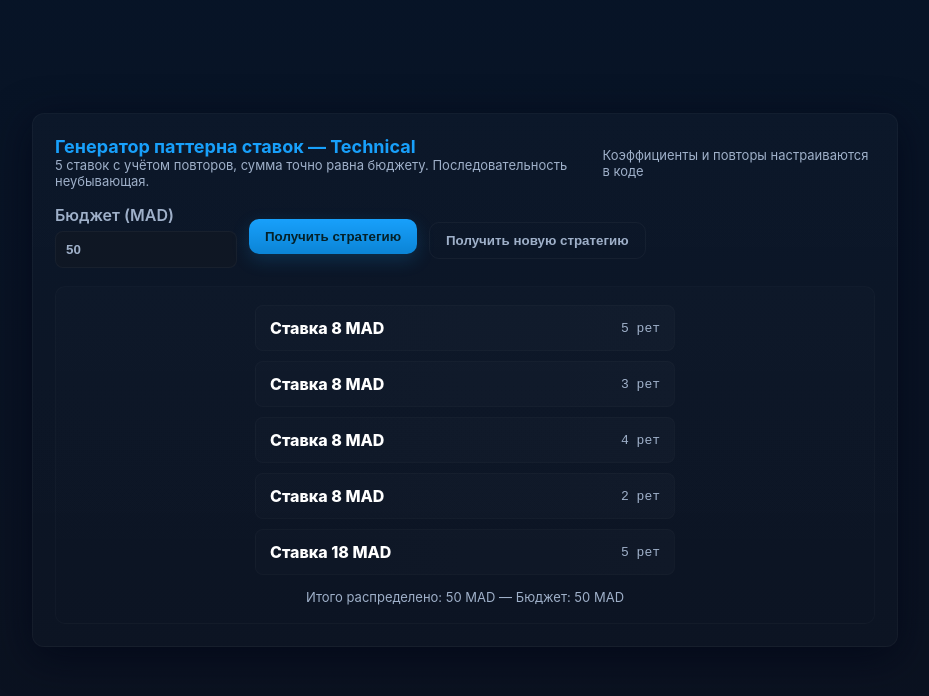
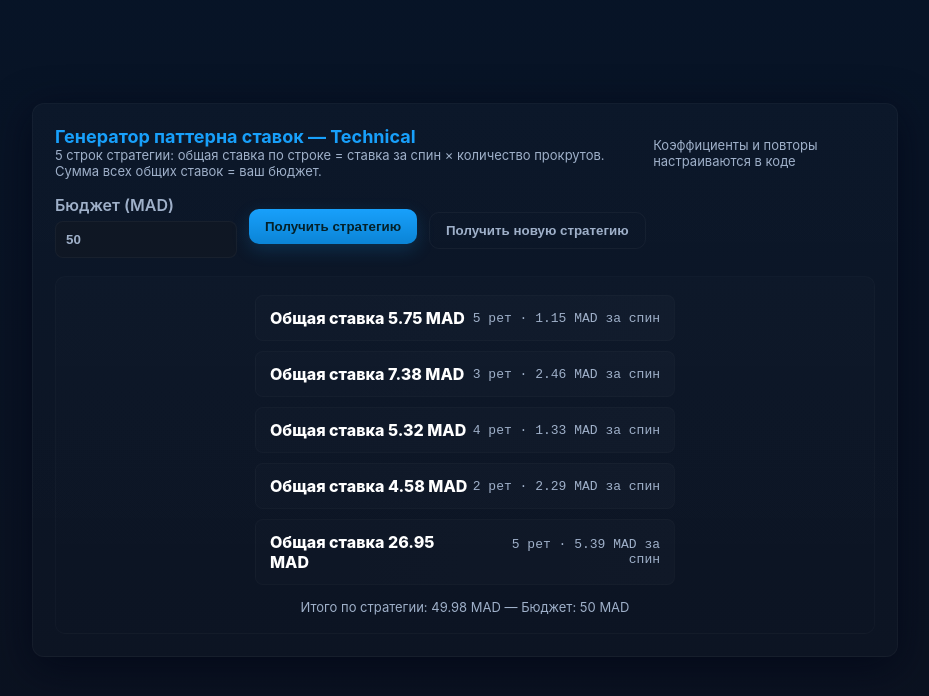
Before and after one commit to nextagence/slotspredictor, a plain HTML site: page index.html in a window 1280 px wide. Both pictures are taken after a click on the button "Получить стратегию". Shown: the part 40-736 px from the top of the page, without its empty margins (175-1104 px from the left). Drawn offline with Linux system fonts and the light colour scheme.

Commit message:
Update index.html

```diff
--- a/index.html
+++ b/index.html
@@ -5,24 +5,128 @@
   <meta name="viewport" content="width=device-width,initial-scale=1,viewport-fit=cover" />
   <title>Генератор паттерна ставок — Technical (Mobile Friendly)</title>
   <style>
-:root{--bg:#071427;--panel:#0f1724;--accent:#18a0fb;--muted:#9fb0c9;--card:#071428;}
-html,body{height:100%;margin:0;background:linear-gradient(180deg,#071427 0%,#0b1220 100%);font-family:Inter, system-ui, -apple-system, 'Segoe UI', Roboto, 'Helvetica Neue', Arial;color:#e6eef8;-webkit-font-smoothing:antialiased}
-.wrap{min-height:100%;display:flex;align-items:center;justify-content:center;padding:20px}
-.panel{width:100%;max-width:820px;background:linear-gradient(180deg, rgba(255,255,255,0.02), rgba(255,255,255,0.01));border-radius:12px;padding:22px;border:1px solid rgba(255,255,255,0.03);box-shadow:0 10px 40px rgba(2,6,23,.7)}
-.head{display:flex;align-items:center;justify-content:space-between;gap:12px}
-h1{font-size:18px;margin:0;color:var(--accent)}
-.subtitle{color:var(--muted);font-size:13px}
-.controls{display:flex;gap:12px;align-items:center;margin-top:16px}
-label{color:var(--muted);font-weight:600}
-input[type=number]{width:160px;padding:10px;border-radius:8px;border:1px solid rgba(255,255,255,0.04);background:var(--panel);color:var(--muted);font-weight:600}
-.btn{background:linear-gradient(180deg,var(--accent),#0b84d6);border:none;color:#042129;padding:10px 16px;border-radius:10px;font-weight:700;cursor:pointer;box-shadow:0 6px 18px rgba(24,160,251,0.18)}
-.btn.secondary{background:transparent;border:1px solid rgba(255,255,255,0.04);color:var(--muted);box-shadow:none;font-weight:600}
-.output{margin-top:18px;background:linear-gradient(180deg, rgba(255,255,255,0.01), rgba(255,255,255,0.005));border-radius:10px;padding:18px;border:1px solid rgba(255,255,255,0.02)}
-.list{display:flex;flex-direction:column;gap:10px;max-width:420px;margin:0 auto}
-.item{display:flex;justify-content:space-between;align-items:center;padding:12px 14px;border-radius:8px;background:linear-gradient(90deg, rgba(255,255,255,0.01), rgba(255,255,255,0.02));border:1px solid rgba(255,255,255,0.02)}
-.item .label{font-weight:800;color:#ffffff;font-size:16px}
-.item .meta{color:var(--muted);font-family:monospace}
-.footer{margin-top:14px;text-align:center;color:var(--muted);font-size:13px}
+    :root{
+      --bg:#071427; --panel:#0f1724; --accent:#18a0fb; --muted:#9fb0c9; --card:#071428;
+    }
+    html,body{
+      height:100%;
+      margin:0;
+      background:linear-gradient(180deg,#071427 0%,#0b1220 100%);
+      font-family:Inter, system-ui, -apple-system, 'Segoe UI', Roboto, 'Helvetica Neue', Arial;
+      color:#e6eef8;
+      -webkit-font-smoothing:antialiased
+    }
+    .wrap{
+      min-height:100%;
+      display:flex;
+      align-items:center;
+      justify-content:center;
+      padding:20px
+    }
+    .panel{
+      width:100%;
+      max-width:820px;
+      background:linear-gradient(180deg, rgba(255,255,255,0.02), rgba(255,255,255,0.01));
+      border-radius:12px;
+      padding:22px;
+      border:1px solid rgba(255,255,255,0.03);
+      box-shadow:0 10px 40px rgba(2,6,23,.7)
+    }
+    .head{
+      display:flex;
+      align-items:center;
+      justify-content:space-between;
+      gap:12px
+    }
+    h1{
+      font-size:18px;
+      margin:0;
+      color:var(--accent)
+    }
+    .subtitle{
+      color:var(--muted);
+      font-size:13px
+    }
+
+    .controls{
+      display:flex;
+      gap:12px;
+      align-items:center;
+      margin-top:16px
+    }
+    label{
+      color:var(--muted);
+      font-weight:600
+    }
+    input[type=number]{
+      width:160px;
+      padding:10px;
+      border-radius:8px;
+      border:1px solid rgba(255,255,255,0.04);
+      background:var(--panel);
+      color:var(--muted);
+      font-weight:600
+    }
+    .btn{
+      background:linear-gradient(180deg,var(--accent),#0b84d6);
+      border:none;
+      color:#042129;
+      padding:10px 16px;
+      border-radius:10px;
+      font-weight:700;
+      cursor:pointer;
+      box-shadow:0 6px 18px rgba(24,160,251,0.18)
+    }
+    .btn.secondary{
+      background:transparent;
+      border:1px solid rgba(255,255,255,0.04);
+      color:var(--muted);
+      box-shadow:none;
+      font-weight:600
+    }
+
+    .output{
+      margin-top:18px;
+      background:linear-gradient(180deg, rgba(255,255,255,0.01), rgba(255,255,255,0.005));
+      border-radius:10px;
+      padding:18px;
+      border:1px solid rgba(255,255,255,0.02)
+    }
+    .list{
+      display:flex;
+      flex-direction:column;
+      gap:10px;
+      max-width:420px;
+      margin:0 auto
+    }
+    .item{
+      display:flex;
+      justify-content:space-between;
+      align-items:center;
+      padding:12px 14px;
+      border-radius:8px;
+      background:linear-gradient(90deg, rgba(255,255,255,0.01), rgba(255,255,255,0.02));
+      border:1px solid rgba(255,255,255,0.02)
+    }
+    .item .label{
+      font-weight:800;
+      color:#ffffff;
+      font-size:16px
+    }
+    .item .meta{
+      color:var(--muted);
+      font-family:monospace;
+      text-align:right
+    }
+
+    .footer{
+      margin-top:14px;
+      text-align:center;
+      color:var(--muted);
+      font-size:13px
+    }
+
+    /* MOBILE STYLES */
     @media (max-width:600px){
       .wrap{padding:12px}
       .panel{padding:16px;border-radius:14px}
@@ -38,6 +142,7 @@ input[type=number]{width:100%}
       .item .label{font-size:18px}
       .item .meta{font-size:15px}
     }
+
     button:active{transform:translateY(1px)}
     input:focus{outline:none;box-shadow:0 6px 18px rgba(24,160,251,0.12)}
   </style>
@@ -48,7 +153,10 @@ input:focus{outline:none;box-shadow:0 6px 18px rgba(24,160,251,0.12)}
       <div class="head">
         <div>
           <h1>Генератор паттерна ставок — Technical</h1>
-        <div class="subtitle">5 ставок с учётом повторов, сумма точно равна бюджету. Последовательность неубывающая.</div>
+          <div class="subtitle">
+            5 строк стратегии: общая ставка по строке = ставка за спин × количество прокрутов.
+            Сумма всех общих ставок = ваш бюджет.
+          </div>
         </div>
         <div class="subtitle">Коэффициенты и повторы настраиваются в коде</div>
       </div>
@@ -61,6 +169,7 @@ input:focus{outline:none;box-shadow:0 6px 18px rgba(24,160,251,0.12)}
 
         <div style="display:flex;flex-direction:column;gap:8px;justify-content:center">
           <button id="gen" class="btn" aria-label="Получить стратегию">Получить стратегию</button>
+          <!-- regen button будет вставлен при первом запуске -->
         </div>
       </div>
 
@@ -75,73 +184,100 @@ input:focus{outline:none;box-shadow:0 6px 18px rgba(24,160,251,0.12)}
 (function(){
   'use strict';
 
-  const repeats = [5,3,4,2,5]; // количество повторов
-  const coeffs = [1,2,1,2,4]; // веса ставок
+  // Настройки: веса и количество прокрутов
+  const coeffs  = [1,2,1,2,4];   // "важность" строки (можно менять)
+  const repeats = [5,3,4,2,5];   // количество прокрутов (ретов) по строкам
 
-  function computePattern(budget){
-    // базовая ставка = коэффициент
-    let base = coeffs.map((c,i)=>c*repeats[i]);
-    let sumBase = base.reduce((a,b)=>a+b,0);
+  // Генерация ставок: возвращаем ставку за один спин для каждой строки
+  function computePerSpinPattern(budget){
+    // базовые ставки от коэффициентов
+    const sumCR = coeffs.reduce((s,c,i)=> s + c * repeats[i], 0);
+    let base = coeffs.map(c => c * budget / sumCR); // базовая ставка за спин
 
-    // нормируем на бюджет
-    let raw = base.map(v=>v/sumBase*budget);
+    // добавим лёгкий рандом (±10%), чтобы паттерны отличались
+    base = base.map(v => v * (0.9 + Math.random() * 0.2));
 
-    // округляем вниз и распределяем остаток
-    let rounded = raw.map(v=>Math.floor(v));
-    let diff = budget - rounded.reduce((a,b)=>a+b,0);
-    while(diff>0){
-      let idx = Math.floor(Math.random()*rounded.length);
-      rounded[idx]++;
-      diff--;
+    // нормализуем обратно под бюджет с учётом повторов
+    let weightedSum = base.reduce((s,v,i)=> s + v * repeats[i], 0);
+    let perSpin = base.map(v => v * budget / weightedSum);
+
+    // округляем до 2 знаков после запятой
+    perSpin = perSpin.map(v => Math.round(v * 100) / 100);
+
+    // фиксируем, чтобы сумма ровно равнялась бюджету (по общим ставкам)
+    let total = perSpin.reduce((s,v,i)=> s + v * repeats[i], 0);
+    let diff = Math.round((budget - total) * 100) / 100;
+
+    if (Math.abs(diff) >= 0.01){
+      const last = perSpin.length - 1;
+      const adjust = diff / repeats[last];
+      perSpin[last] = Math.round((perSpin[last] + adjust) * 100) / 100;
     }
 
-    // обеспечиваем неубывающую последовательность
-    for(let i=1;i<rounded.length;i++){
-      if(rounded[i]<rounded[i-1]){
-        let need = rounded[i-1]-rounded[i];
-        rounded[i]+=need;
-        rounded[rounded.length-1]=Math.max(rounded[rounded.length-1]-need,0);
-      }
-    }
-    return rounded;
+    return perSpin;
   }
 
   function createRegenButton(){
     if(document.getElementById('regen')) return;
-    const regen=document.createElement('button');
-    regen.id='regen'; regen.className='btn secondary'; regen.style.marginTop='8px'; regen.innerText='Получить новую стратегию';
-    regen.addEventListener('click',()=>document.getElementById('gen').click());
+    const regen = document.createElement('button');
+    regen.id = 'regen';
+    regen.className = 'btn secondary';
+    regen.style.marginTop = '8px';
+    regen.innerText = 'Получить новую стратегию';
+    regen.addEventListener('click', function(){
+      document.getElementById('gen').click();
+    });
     document.querySelector('.controls').appendChild(regen);
   }
 
-  function render(budget,pattern){
-    const out=document.getElementById('output');
-    const list=document.getElementById('list');
-    const footer=document.getElementById('footer');
-    list.innerHTML='';
+  function render(budget, perSpin){
+    const out    = document.getElementById('output');
+    const list   = document.getElementById('list');
+    const footer = document.getElementById('footer');
+    list.innerHTML = '';
+
+    let totalAll = 0;
 
     for(let i=0;i<5;i++){
-      const div=document.createElement('div'); div.className='item';
-      const label=document.createElement('div'); label.className='label';
-      label.innerText=`Ставка ${pattern[i]} MAD`;
-      const meta=document.createElement('div'); meta.className='meta';
-      meta.innerText=`${repeats[i]} рет`;
-      div.appendChild(label); div.appendChild(meta);
+      const stakePerSpin = perSpin[i];
+      const spins        = repeats[i];
+      const totalLine    = Math.round(stakePerSpin * spins * 100) / 100; // общая ставка по строке
+
+      totalAll += totalLine;
+
+      const div   = document.createElement('div');
+      div.className = 'item';
+
+      const label = document.createElement('div');
+      label.className = 'label';
+      label.innerText = `Общая ставка ${totalLine.toFixed(2)} MAD`;
+
+      const meta  = document.createElement('div');
+      meta.className = 'meta';
+      meta.innerText = `${spins} рет · ${stakePerSpin.toFixed(2)} MAD за спин`;
+
+      div.appendChild(label);
+      div.appendChild(meta);
       list.appendChild(div);
     }
 
-    footer.innerText=`Итого распределено: ${pattern.reduce((a,b)=>a+b,0)} MAD — Бюджет: ${budget} MAD`;
-    out.style.display='block';
+    footer.innerText = `Итого по стратегии: ${totalAll.toFixed(2)} MAD — Бюджет: ${budget} MAD`;
+    out.style.display = 'block';
     createRegenButton();
 
-    setTimeout(()=>document.getElementById('output').scrollIntoView({behavior:'smooth',block:'start'}),120);
+    setTimeout(()=>{
+      document.getElementById('output').scrollIntoView({behavior:'smooth', block:'start'});
+    },120);
   }
 
-  document.getElementById('gen').addEventListener('click',()=>{
-    const budget=Math.max(1,parseInt(document.getElementById('budget').value||'0',10));
-    if(!budget){alert('Введите корректный бюджет');return;}
-    const pattern=computePattern(budget);
-    render(budget,pattern);
+  document.getElementById('gen').addEventListener('click', function(){
+    const budget = parseFloat(document.getElementById('budget').value || '0');
+    if(!budget || budget <= 0){
+      alert('Введите корректный бюджет');
+      return;
+    }
+    const perSpinPattern = computePerSpinPattern(budget);
+    render(budget, perSpinPattern);
   });
 
 })();
```
Lines whose indentation alone changed are shown as unchanged.
